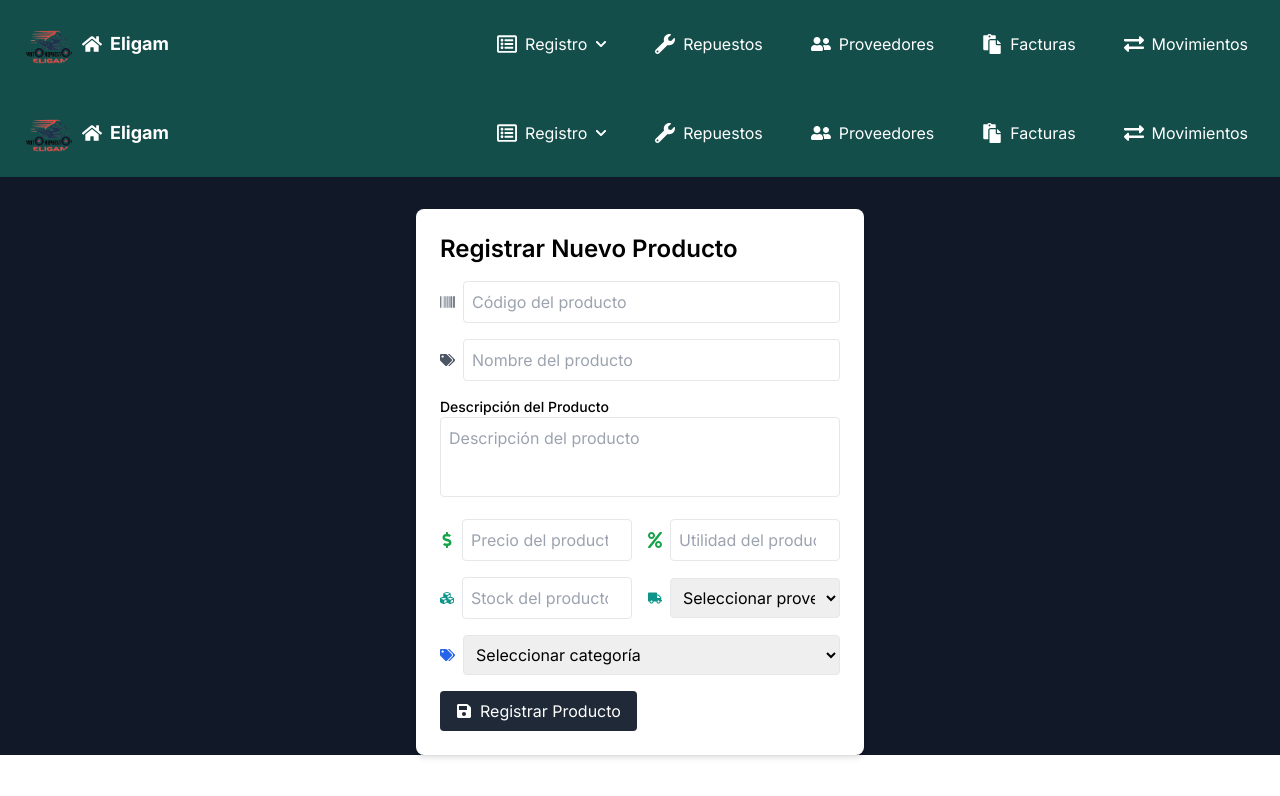
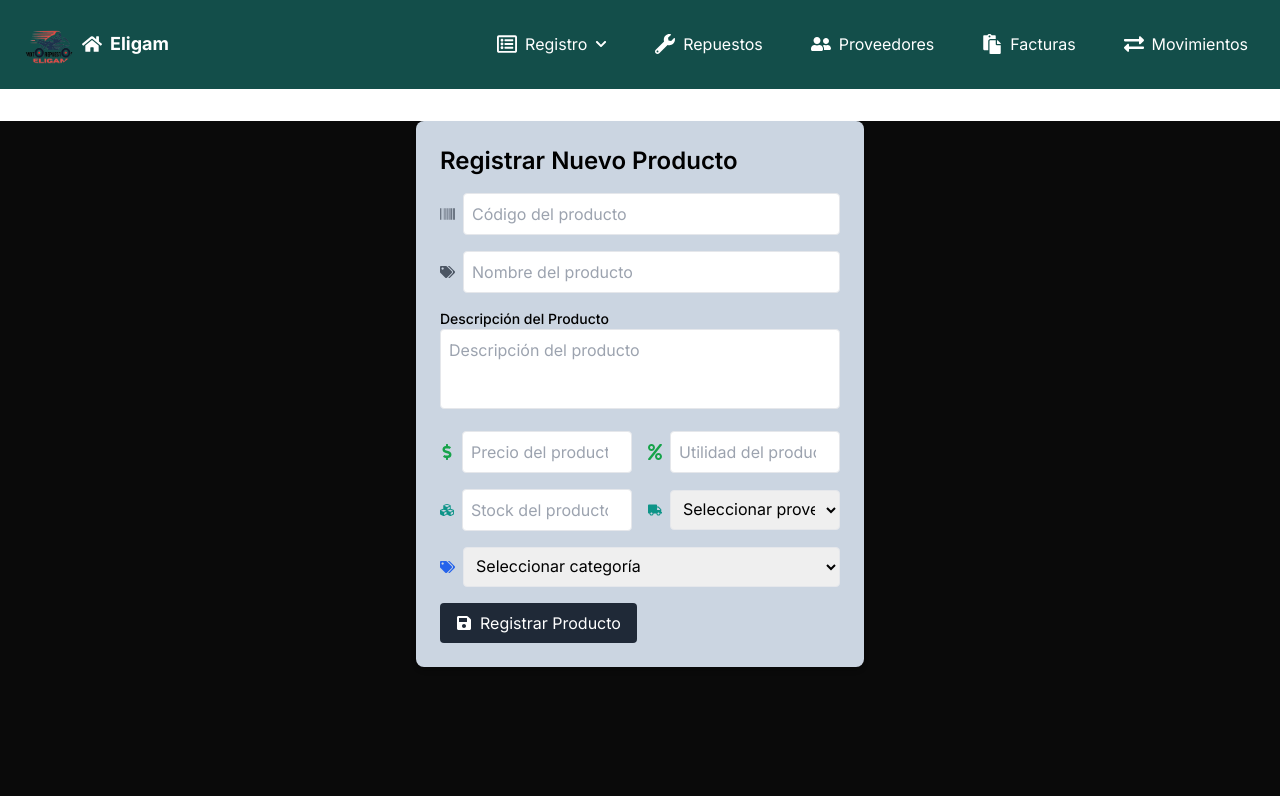
Before and after one commit to yeikoa/Sistema_de_inventario, a Next.js app: page /dashboard/registro/repuestos in a window 1280 px wide. Shown: the top 796 px of the page. Built offline with nearby package versions, Linux system fonts and the light colour scheme.

Commit message:
Arreglo de sub rutas

```diff
--- a/src/app/dashboard/components/navbar.jsx
+++ b/src/app/dashboard/components/navbar.jsx
@@ -57,7 +57,8 @@ const Navbar = () => {
             {activeDropdown === route.name && route.subroutes && (
               <div className="absolute z-10 mt-2 py-2 w-48 rounded-md shadow-lg bg-white ring-1 ring-black ring-opacity-5 transition-all duration-500 ease-in-out transform scale-0 group-hover:scale-100">
                 {route.subroutes.map((subroute) => (
-                  <Link key={subroute} href={`/${route.href.split('/')[1]}/${subroute.toLowerCase().replace(' ', '-')}`}>
+
+                  <Link key={subroute} href={`/dashboard/registro/${subroute.toLowerCase().replace(/\s+/g, "-")}`}>
                     <span className="block px-4 py-2 text-sm text-gray-700 hover:bg-blue-100">
                       {subroute}
                     </span>
--- a/src/app/dashboard/registro/facturas/page.jsx
+++ b/src/app/dashboard/registro/facturas/page.jsx
@@ -1,4 +1,3 @@
-import Navbar from "@/app/dashboard/components/navbar";
 
 export default function BillsRegister(){
     return(
--- a/src/app/dashboard/registro/proveedores/page.jsx
+++ b/src/app/dashboard/registro/proveedores/page.jsx
@@ -1,5 +1,3 @@
-import Navbar from "../../components/navbar";
-
 
 export default function ProviderRegister(){
     return (
--- a/src/app/dashboard/registro/repuestos/page.jsx
+++ b/src/app/dashboard/registro/repuestos/page.jsx
@@ -1,7 +1,6 @@
 'use client'
 import { useState } from "react";
 import { FaSave, FaBarcode, FaDollarSign, FaPercent, FaCubes, FaTruck, FaTags } from "react-icons/fa";
-import Navbar from "@/app/dashboard/components/navbar";
 
 export default function RegisterProduct() {
   const [productCode, setProductCode] = useState("");
@@ -19,10 +18,9 @@ export default function RegisterProduct() {
   };
 
   return (
-    <div className="bg-gray-900 min-h-full">
-      <Navbar />
+    <div className="bg-neutral-950 min-h-screen">
 
-      <div className="mx-auto max-w-md p-6 bg-white rounded-lg shadow-md mt-8">
+      <div className="mx-auto max-w-md p-6 bg-slate-300 rounded-lg shadow-md mt-8">
         <h1 className="text-2xl font-semibold mb-4">Registrar Nuevo Producto</h1>
 
         <form className="space-y-4" onSubmit={handleSubmit}>
```
